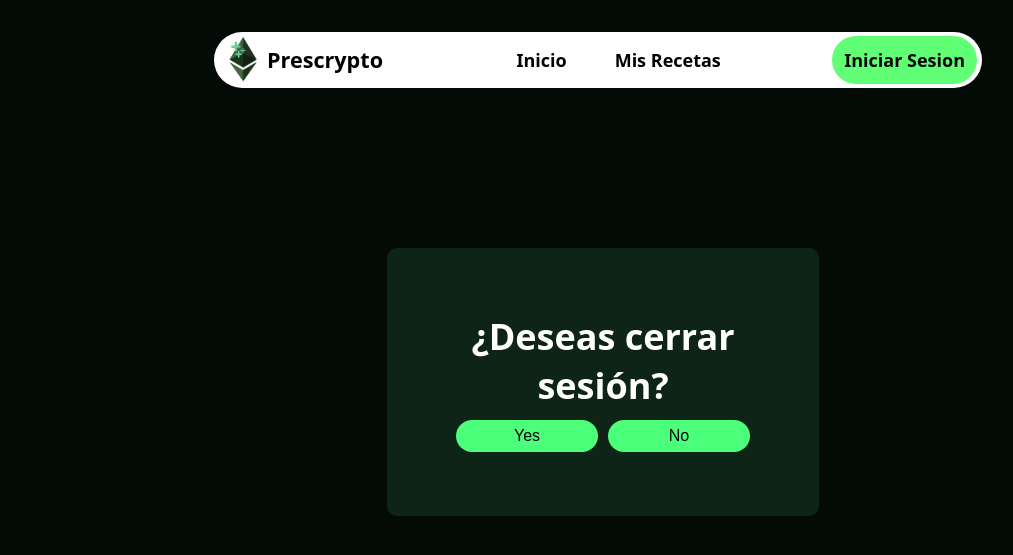
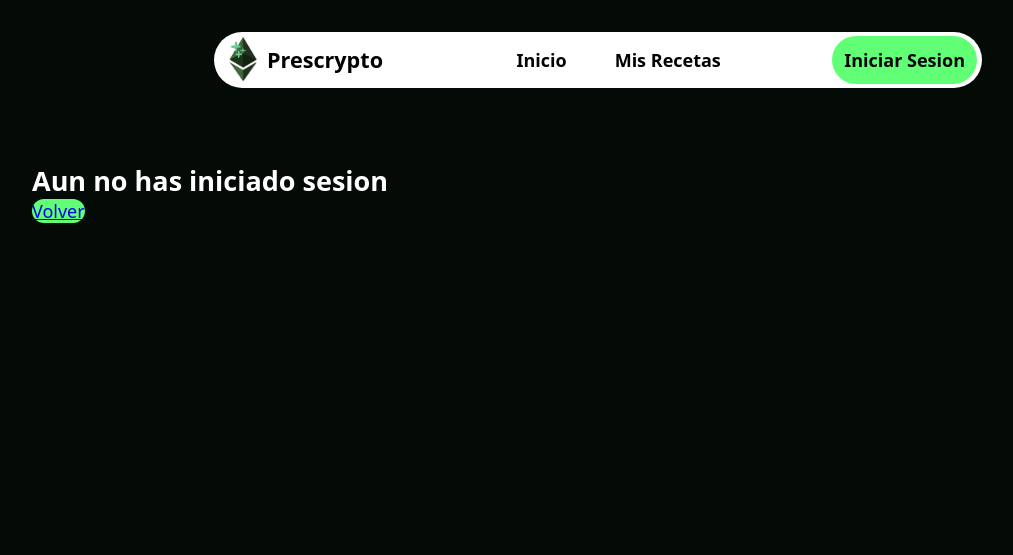
Before and after one commit to xsismadn3ss/Prescrypto_py, a Django app: page /logout/ in a window 1280 px wide. Shown: the top 555 px of the page, without its empty margins (42-1055 px from the left). Run offline with Django 5.2, Linux system fonts and the light colour scheme.

Commit message:
editar diseño de cerrar cuenta

```diff
--- a/DApp/Prescrypto/templates/core/logout.html
+++ b/DApp/Prescrypto/templates/core/logout.html
@@ -1,18 +1,24 @@
 {% extends "core/master.html" %}
 {% block title %}Logout{% endblock title %}
 {% block content %}
-<div style="margin-top: 10rem; margin-left: 33%; margin-right: 33%; " class="centered_group">
-    <div style="padding: 4rem;" class="card">
+<section>
+    <div style="padding: 4rem;" class="transparent_card">
+    {% if auth == True %}
         <div>
             <h1 style="text-align: center;">¿Deseas cerrar sesión?</h1>
         </div>
         <form action="{{last}}" method="post">
-            {% comment %} {% csrf_token %} {% endcomment %}
+            {% csrf_token %}
             <div style="display: flex;">
-                <button id="YES" class="btn" type="submit" value="ok" name="Si">Yes</button>
-                <button id="NO" class="btn no" type="submit" value="no" name="No">No</button>
+                <button id="YES" class="glow btn" type="submit" value="ok" name="Si">Yes</button>
+                <button id="NO" class="glow btn" type="submit" value="cancel" name="No">No</button>
             </div>
         </form>
+    {% else %}
+        <h1>Aun no has iniciado sesion</h1>
+        <a style="width:100%; text-align:center" class="btn glow" href={% url "home" %}>Volver</a>
+    {% endif %}
     </div>
-</div>
+
+</section>
 {% endblock content %}
```
